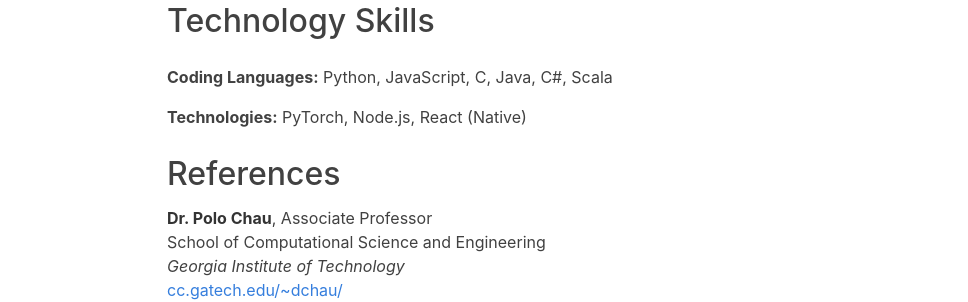
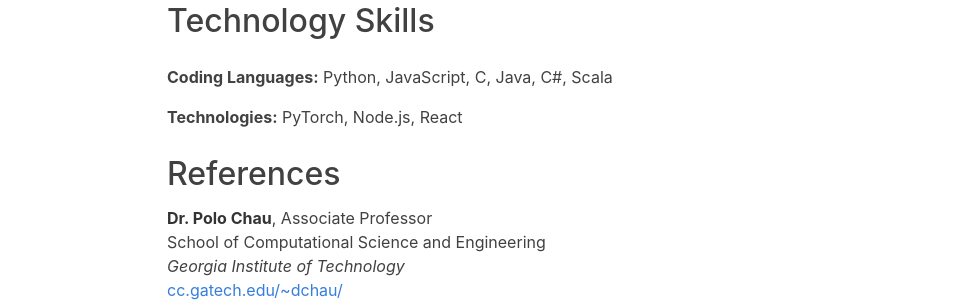
Before and after one commit to jonsaadfalcon/PersonalWebsite, a Jekyll site: the page built from cv.md, in a window 1280 px wide and 900 px high, scrolled down 2878 px. Shown: the part 430-732 px from the top of the window, without its empty margins (165-1133 px from the left). Built offline with Jekyll 4.4.1, drawn with Linux system fonts in a browser that asks for light colours; nearby versions of some CDN libraries; some web fonts are replaced.

Commit message:
Update skills.yaml

```diff
--- a/_data/skills.yaml
+++ b/_data/skills.yaml
@@ -11,4 +11,4 @@
   items:
     - PyTorch
     - Node.js
-    - React (Native)
+    - React
```
